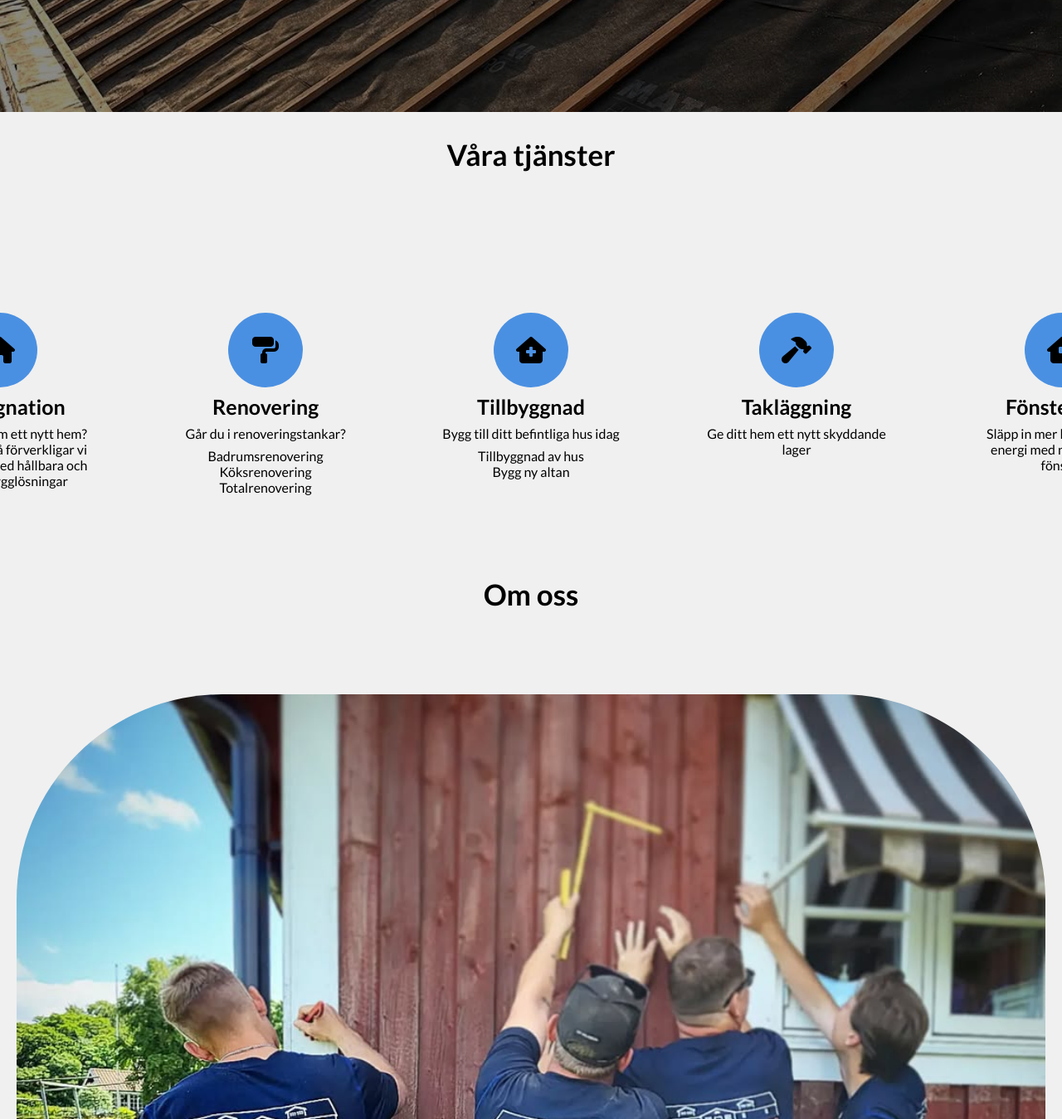
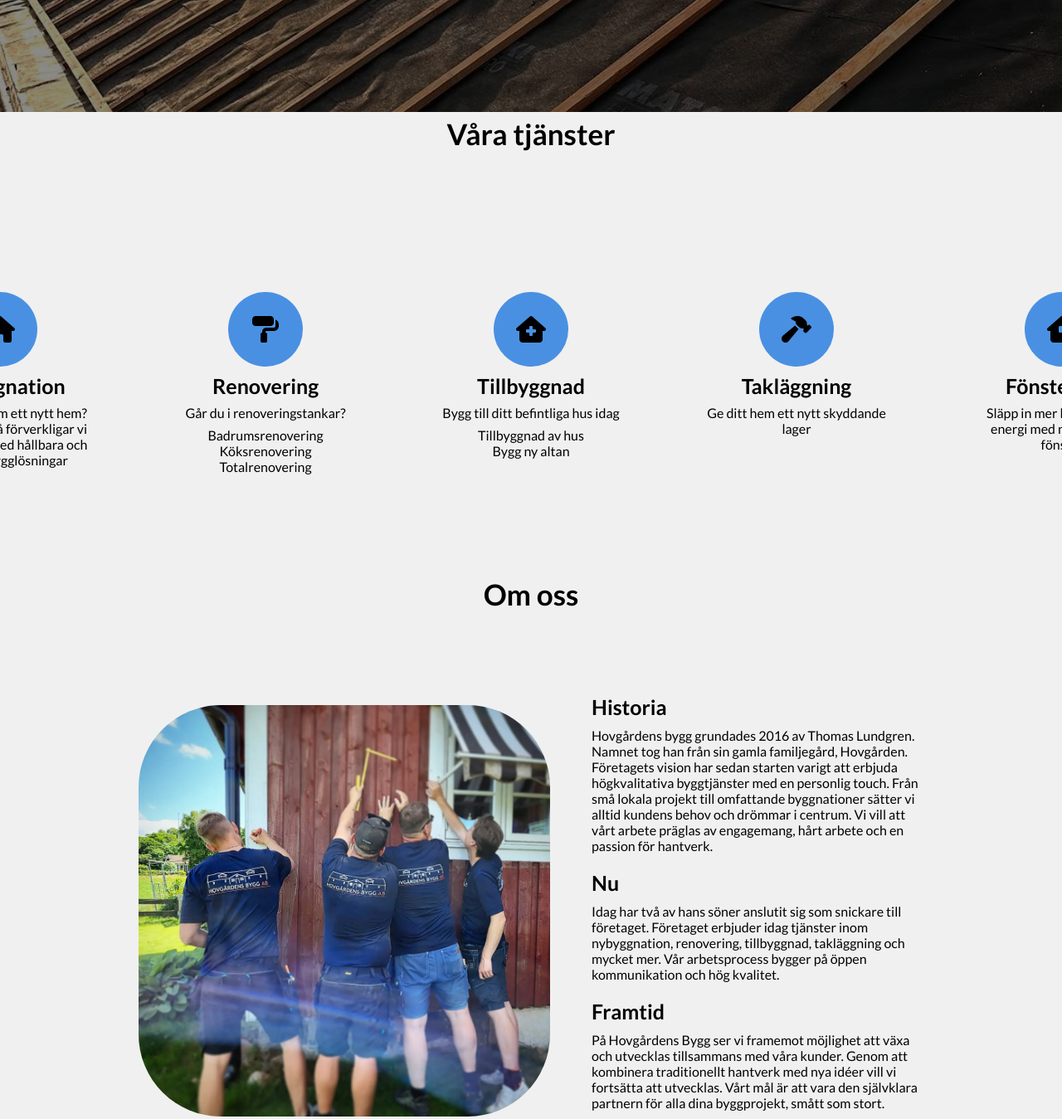
Before and after one commit to AlbinLund/Hovgardens-bygg, a plain HTML site: page Index.html in a window 1280 px wide. Shown: the part 600-1949 px from the top of the page at 83% size. Drawn offline with Linux system fonts and the light colour scheme.

Commit message:
Update styles.css

```diff
--- a/styles.css
+++ b/styles.css
@@ -148,7 +148,7 @@ h2 {
   height: 70vh;
   gap: 120px;
   text-align: center;
-  padding-top: 30px;
+  padding-top: 5px;
 }
 
 @media (max-width: 1000px) {
@@ -238,6 +238,7 @@ h4 {
 #img-historia {
   border-radius: 20%;
   flex: 1 1 40%;
+  max-width: 40%;
   height: auto;
 }
 
@@ -280,7 +281,7 @@ h4 {
   #img-historia {
     border-radius: 20%;
     flex: 1 1 40%;
-    max-width: 90vw;
+    max-width: 80vw;
     height: auto;
   }
 
```
